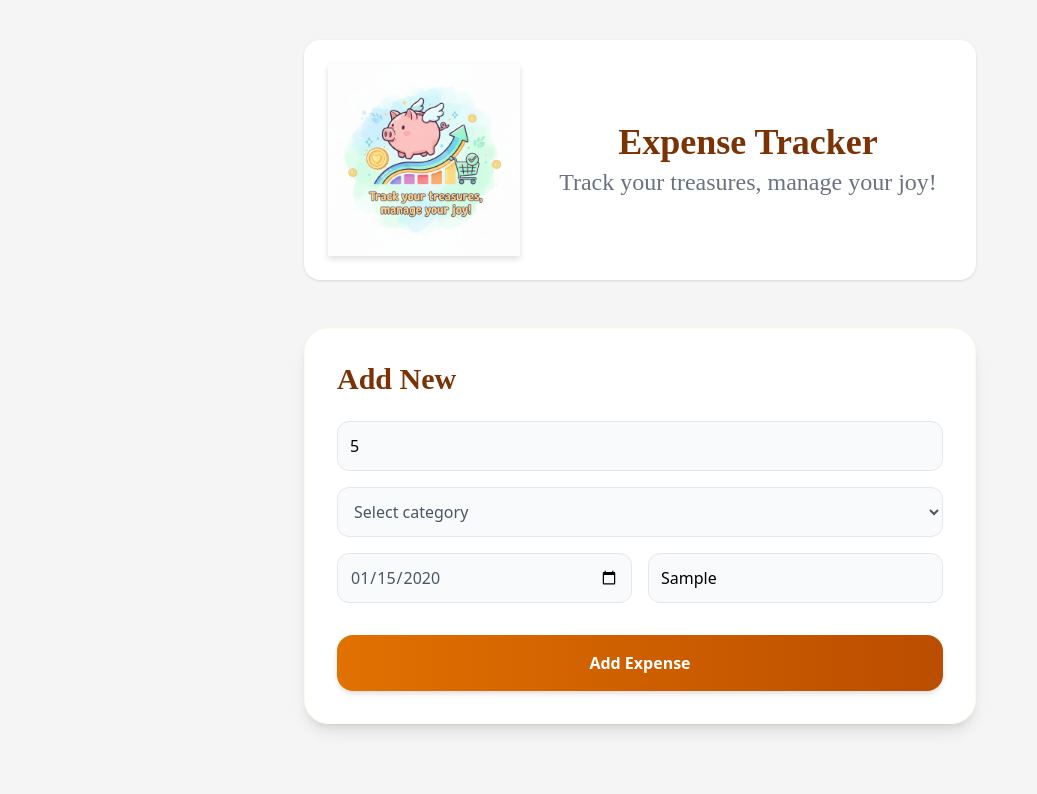
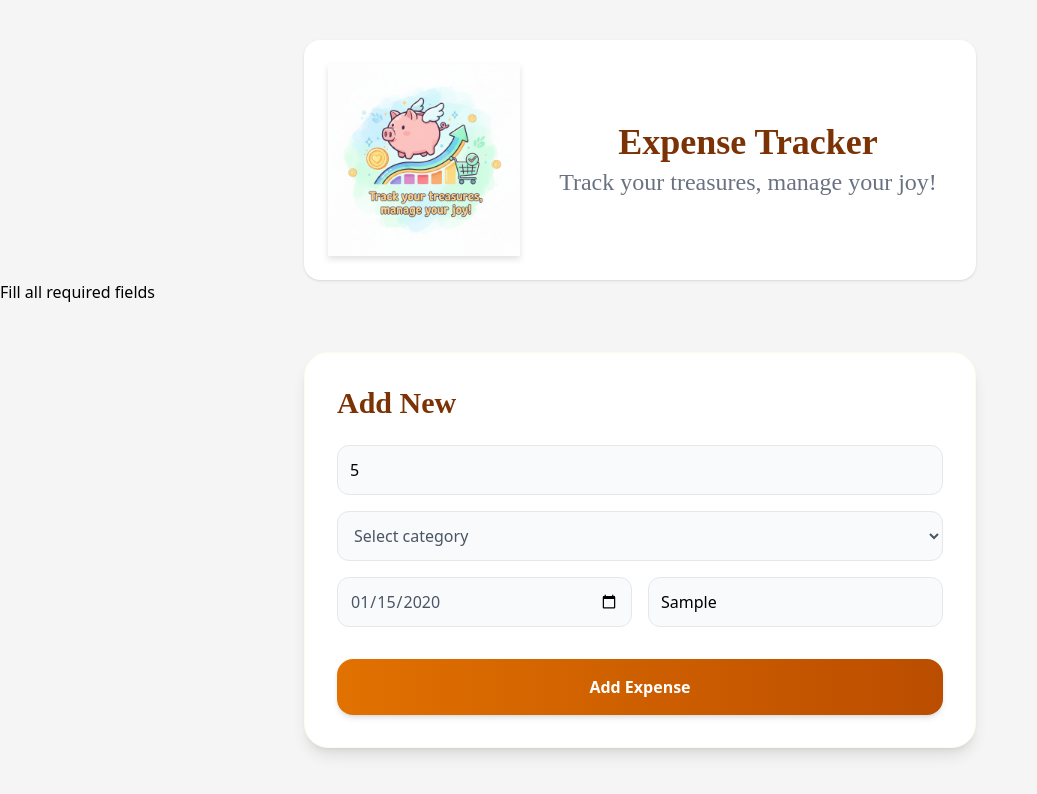
Before and after one commit to bijayjha2025/Projects-React, a React (Vite) app in the folder ExpenseTracker/: page / in a window 1280 px wide. Both pictures are taken after typing "5", "2020-01-15", "Sample" into the empty fields and a click on the button "Add Expense". Shown: the top 794 px of the page, without its empty margins (0-1037 px from the left). Built offline with nearby package versions, Linux system fonts and the light colour scheme; a web font is replaced by a local one.

Commit message:
Replacing alert for better UI

```diff
--- /dev/null
+++ b/ExpenseTracker/src/Components/ErrorMessage.jsx
@@ -0,0 +1,11 @@
+
+function ErrorMessage({message, onClose}){
+    return(
+        <div>
+          <span>{message}</span>
+          <button onClick={onClose}></button>
+        </div>
+    );
+}
+
+export default ErrorMessage
--- a/ExpenseTracker/src/Components/ExpenseForm.jsx
+++ b/ExpenseTracker/src/Components/ExpenseForm.jsx
@@ -1,5 +1,6 @@
 
 import {useState} from 'react'
+import ErrorMessage from './ErrorMessage.jsx';
 
 function ExpenseForm(){
 
@@ -7,12 +8,14 @@ function ExpenseForm(){
     const [category, setCategory] = useState("");
     const [date, setDate] = useState("");
     const [note, setNote] = useState("");
+    const [showError, setshowError] = useState(false);
 
     const handleSubmit= (e) => {
         e.preventDefault();
 
         if (!amount || !category || !date){
-            alert("Please fill all required fields");
+            setshowError(true);
+            setTimeout(() => setshowError(false), 3000);
             return;
         }
 
@@ -32,6 +35,9 @@ function ExpenseForm(){
     }
 
     return(
+        <>
+        {showError && <ErrorMessage message= "Fill all required fields" onClose={() => setshowError(false)} /> }
+
         <div className="max-w-2xl mx-auto mt-12 p-8 bg-white rounded-3xl shadow-lg border border-amber-50">
          <h2 className="text-3xl font-bold text-amber-900 mb-6 font-story">Add New</h2>
 
@@ -56,6 +62,7 @@ function ExpenseForm(){
             <button type="submit" className='mt-4 bg-gradient-to-r from-amber-600 to-amber-700 hover:from-amber-700 hover:to-amber-800 text-white font-bold py-4 rounded-2xl shadow-md transform active:scale-95 transition-all'>Add Expense</button>
          </form>
         </div>
+        </>
     );
 };
 
```
